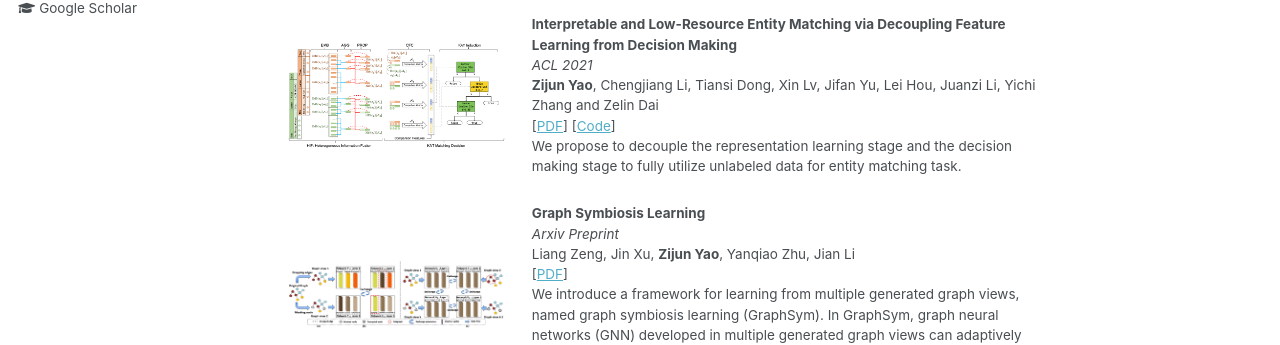
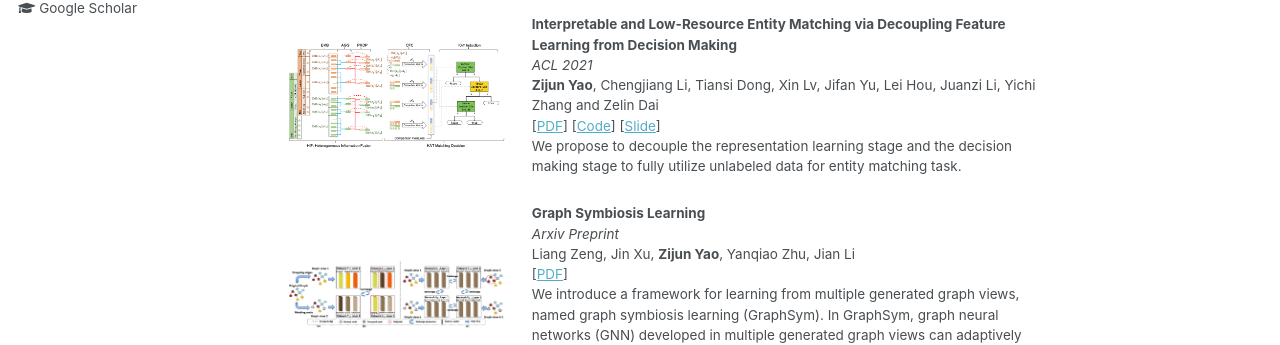
Before and after one commit to TranSirius/TranSirius.github.io, a Jekyll site: the page built from _pages/about.md, in a window 1280 px wide and 1083 px high. Shown: the part 488-833 px from the top of the window. Built offline with Jekyll 4.4.1, drawn with Linux system fonts in a browser that asks for light colours.

Commit message:
add kat slides

```diff
--- a/_pages/about.md
+++ b/_pages/about.md
@@ -48,6 +48,7 @@ td, th {
         <br>
 		[<a href="https://arxiv.org/abs/2106.04174">PDF</a>]
         [<a href="https://github.com/THU-KEG/HIF-KAT">Code</a>]
+		[<a href="http://transirius.github.io/files/kat.pdf">Slide</a>]
         <br>
 			We propose to decouple the representation learning stage and the decision making stage to fully utilize unlabeled data for entity matching task.
 		</div>
```
Also changed, not shown: 1 other file.
